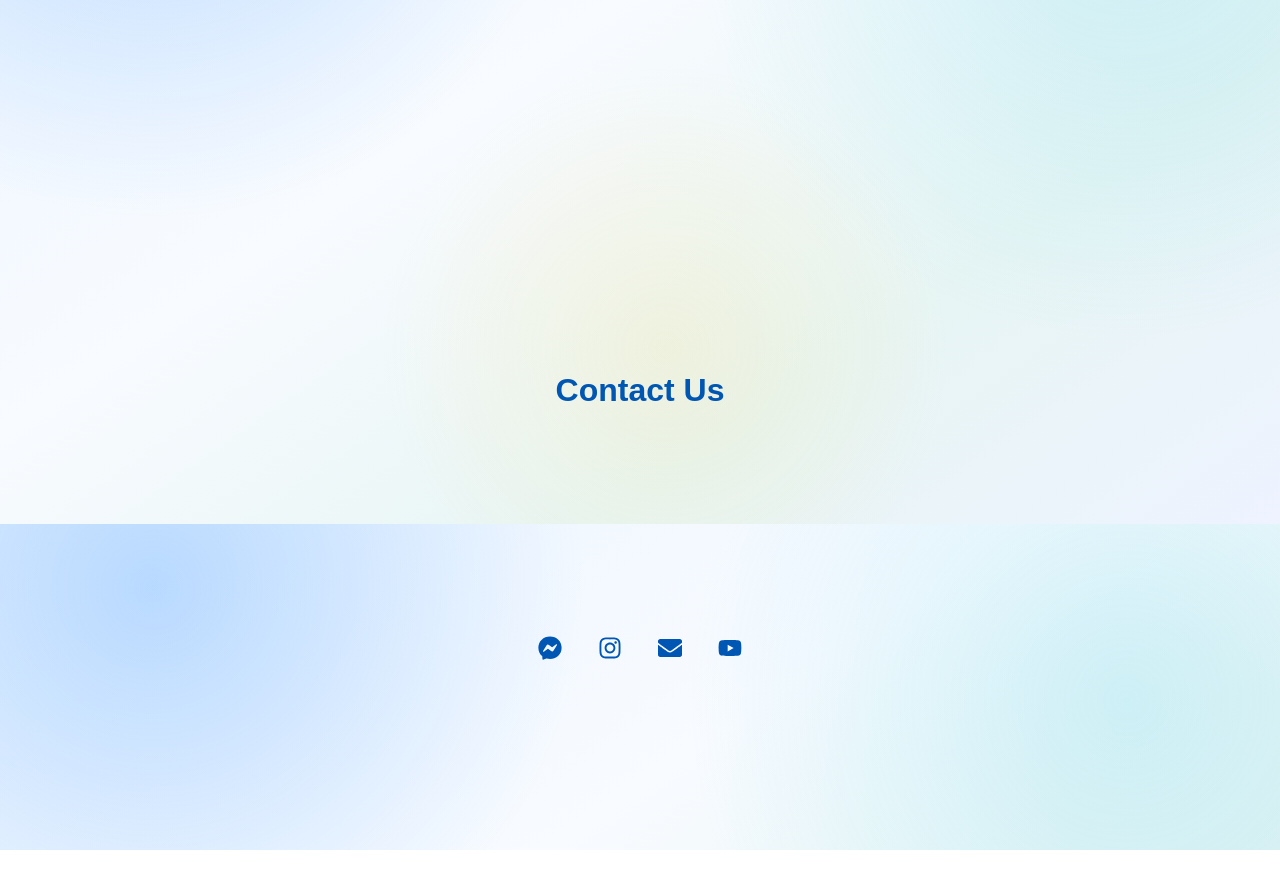
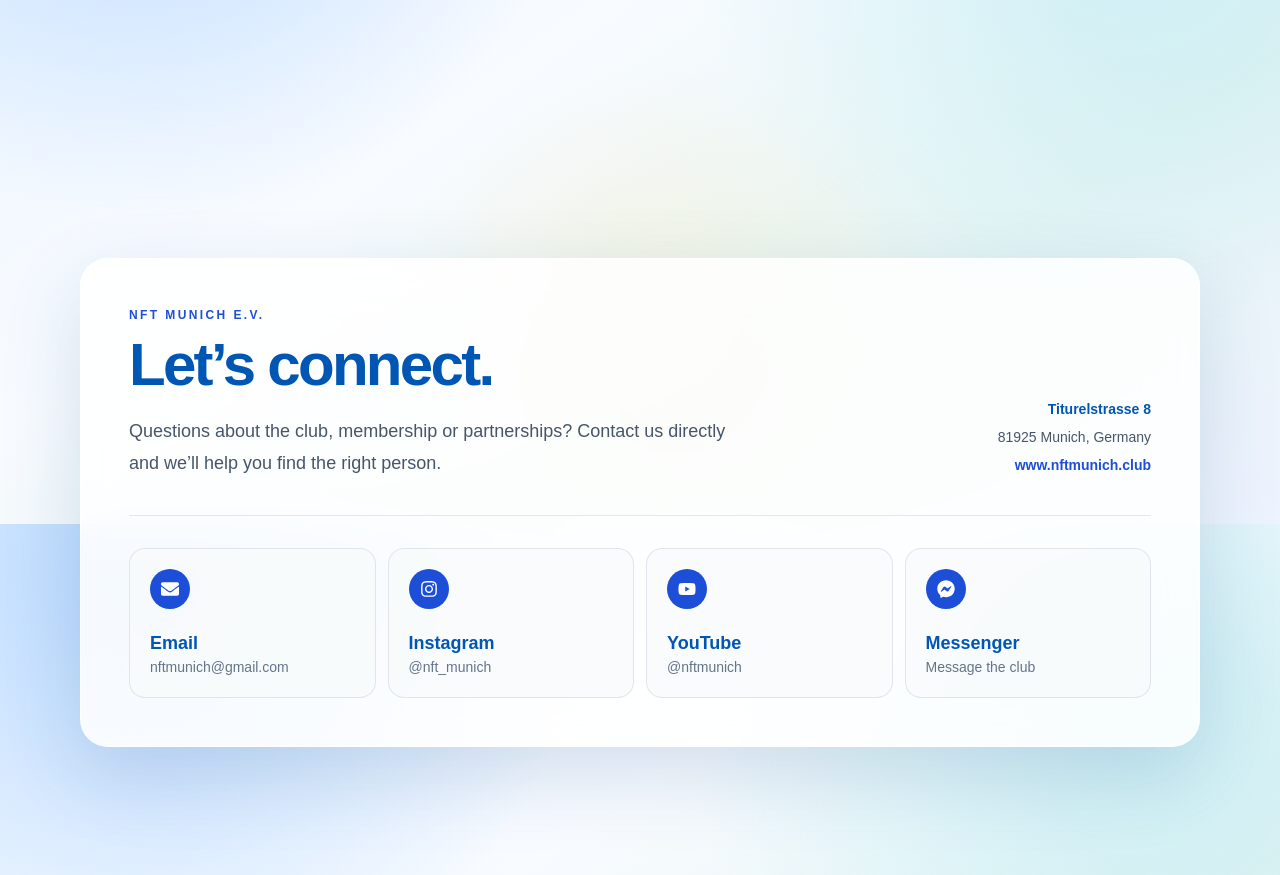
Before and after one commit to ashray-00/nftmunich, a Next.js app: page / in a window 1280 px wide. Shown: the part 7620-8495 px from the top of the page. Before the commit the page ends 8470 px from the top, so only its background shows below. Built offline with nearby package versions, Linux system fonts and the light colour scheme; no server answers.

Commit message:
Polish contact navigation and section (#10)
Co-authored-by: Ashray Adhikari <adhikariashray@gmail.com>

```diff
--- a/src/app/globals.css
+++ b/src/app/globals.css
@@ -23,6 +23,16 @@ body {
     linear-gradient(145deg, #eaf4ff 0%, #f8fbff 42%, #e7f5f4 72%, #eef3ff 100%);
   background-attachment: fixed;
   background-size: cover;
+}
+
+.homeGradient section {
+  scroll-margin-top: 154px;
+}
+
+@media (max-width: 1023px) {
+  .homeGradient section {
+    scroll-margin-top: 92px;
+  }
 }
 
 .container {
--- a/src/app/page.tsx
+++ b/src/app/page.tsx
@@ -34,11 +34,20 @@ export default function Home() {
         <section id="shop" className="w-full min-h-screen flex flex-col items-center justify-center">
           <Shop />
         </section>
-        <section id="contact" className="w-full min-h-screen flex flex-col items-center justify-center">
-          <div className="flex flex-col items-center justify-center contact">
-            <h2 className="text-4xl mb-8 title">Contact Us</h2>
-          </div>
-          <div className="flex-grow flex items-center justify-center">
+        <section id="contact" className="w-full px-4 py-24 md:px-8 md:py-32 flex items-center justify-center">
+          <div className="w-full max-w-[1120px] rounded-[28px] border border-white/80 bg-white/85 p-6 md:p-12 shadow-[0_28px_80px_rgba(24,78,135,0.16)] backdrop-blur-xl">
+            <div className="grid gap-8 border-b border-blue-950/10 pb-9 md:grid-cols-[1.25fr_.75fr] md:items-end">
+              <div>
+                <p className="mb-3 text-xs font-extrabold uppercase tracking-[0.2em] text-blue-700">NFT Munich e.V.</p>
+                <h2 className="text-4xl md:text-6xl font-semibold tracking-[-0.045em] text-bavarian-blue">Let’s connect.</h2>
+                <p className="mt-5 max-w-2xl text-lg leading-8 text-slate-600">Questions about the club, membership or partnerships? Contact us directly and we’ll help you find the right person.</p>
+              </div>
+              <div className="md:text-right text-sm leading-7 text-slate-600">
+                <p className="font-bold text-bavarian-blue">Titurelstrasse 8</p>
+                <p>81925 Munich, Germany</p>
+                <a href="https://www.nftmunich.club" className="font-semibold text-blue-700 hover:underline">www.nftmunich.club</a>
+              </div>
+            </div>
             <ContactOptions />
           </div>
         </section>
--- a/src/components/ContactOptions.tsx
+++ b/src/components/ContactOptions.tsx
@@ -3,24 +3,20 @@ import { FaFacebookMessenger, FaInstagram, FaEnvelope, FaYoutube } from 'react-i
 
 const ContactOptions: React.FC = () => {
   return (
-    <div className="flex justify-center space-x-9 mt-4">
-      <a href="https://m.me/1043364702497762" target="_blank" rel="noopener noreferrer" className="text-2xl">
-        <FaFacebookMessenger />
-      </a>
-      {/* <a href="https://wa.me/your-whatsapp-number" target="_blank" rel="noopener noreferrer" className="text-2xl">
-        <FaWhatsapp />
-      </a> */}
-      <a href="https://www.instagram.com/nft_munich" target="_blank" rel="noopener noreferrer" className="text-2xl">
-        <FaInstagram />
-      </a>
-      <a href="mailto:nftmunich@gmail.com" className="text-2xl">
-        <FaEnvelope />
-      </a>
-      <a href="https://www.youtube.com/@nftmunich" target="_blank" rel="noopener noreferrer" className="text-2xl">
-        <FaYoutube />
-      </a>
+    <div className="mt-8 grid gap-3 sm:grid-cols-2 lg:grid-cols-4">
+      <ContactLink href="mailto:nftmunich@gmail.com" icon={<FaEnvelope />} title="Email" detail="nftmunich@gmail.com" />
+      <ContactLink href="https://www.instagram.com/nft_munich" icon={<FaInstagram />} title="Instagram" detail="@nft_munich" external />
+      <ContactLink href="https://www.youtube.com/@nftmunich" icon={<FaYoutube />} title="YouTube" detail="@nftmunich" external />
+      <ContactLink href="https://m.me/1043364702497762" icon={<FaFacebookMessenger />} title="Messenger" detail="Message the club" external />
     </div>
   );
 };
 
+function ContactLink({ href, icon, title, detail, external = false }: { href: string; icon: React.ReactNode; title: string; detail: string; external?: boolean }) {
+  return <a href={href} target={external ? "_blank" : undefined} rel={external ? "noopener noreferrer" : undefined} className="group flex min-h-32 flex-col justify-between rounded-2xl border border-blue-950/10 bg-slate-50/80 p-5 transition-all duration-200 hover:-translate-y-1 hover:border-blue-600/30 hover:bg-white hover:shadow-lg">
+    <span className="grid h-10 w-10 place-items-center rounded-full bg-blue-700 text-lg text-white transition-transform group-hover:scale-105">{icon}</span>
+    <span className="mt-5"><strong className="block text-lg text-bavarian-blue">{title}</strong><span className="block break-words text-sm text-slate-500">{detail}</span></span>
+  </a>;
+}
+
 export default ContactOptions;
--- a/src/components/Header.tsx
+++ b/src/components/Header.tsx
@@ -51,8 +51,9 @@ export default function Header() {
   const scrollToSection = (sectionId: string) => {
     const section = document.getElementById(sectionId);
     if (section) {
+      const headerHeight = document.querySelector("header")?.getBoundingClientRect().height || 0;
       window.scrollTo({
-        top: section.offsetTop,
+        top: section.getBoundingClientRect().top + window.scrollY - headerHeight,
         behavior: "smooth",
       });
     }
@@ -68,7 +69,7 @@ export default function Header() {
 
         <div className="hidden lg:flex items-center gap-5 text-sm font-semibold">
           <span className="text-blue-950/55">Est. 2014 · Munich</span>
-          <a href="mailto:nftmunich@gmail.com" className="hover:text-blue-800 transition-colors">Contact</a>
+          <Link href="/#contact" onClick={() => scrollToSection("contact")} className="hover:text-blue-800 transition-colors">Contact</Link>
           {!authLoading && (user ? (
             <div className="flex items-center gap-3">
               <span className="max-w-[160px] truncate text-blue-950/60">{user.email}</span>
```
